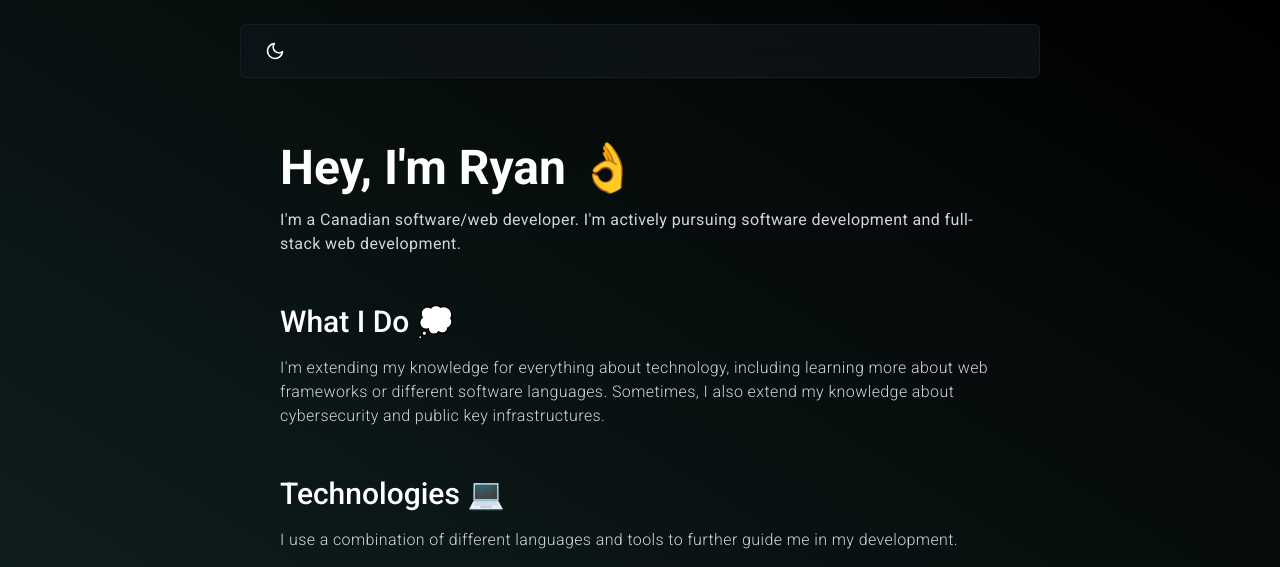
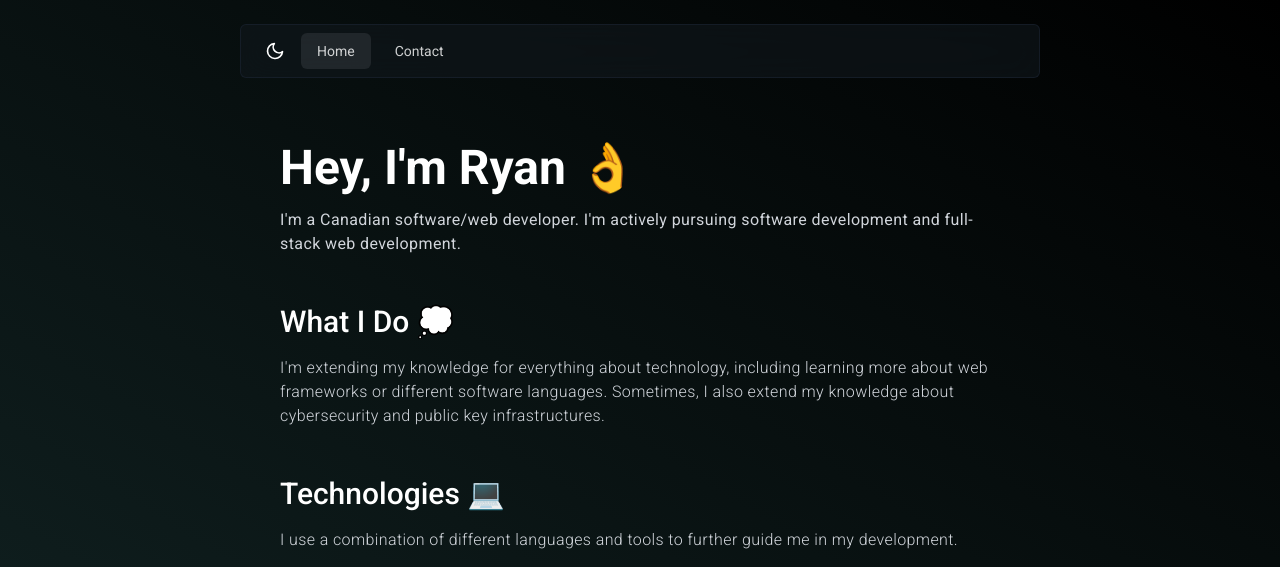
Before and after one commit to ryand56/personal-site, a Gatsby site: page / in a window 1280 px wide. Shown: the top 567 px of the page. Built offline with nearby package versions, Linux system fonts and the light colour scheme; Gatsby itself is replaced by a stand-in of ours.

Commit message:
Add landing buttons

```diff
--- a/src/components/Nav.jsx
+++ b/src/components/Nav.jsx
@@ -1,4 +1,6 @@
 import * as React from "react";
+import { useLocation } from "@reach/router";
+
 import { motion } from "framer-motion";
 
 import { Link } from "gatsby";
@@ -10,20 +12,27 @@ const LandingButton = ({ name, link, selected }) => (
     <Link className={classNames(
         selected
             ? "bg-black/10 dark:bg-[#c8c8dc]/10"
-            : "bg-transparent hover:bg-gray-700/5 dark:hover:bg-[#c8c8dc]/5 dark:text-white"
+            : "bg-transparent hover:bg-gray-700/5 dark:hover:bg-[#c8c8dc]/5 dark:text-white",
+        "cursor-pointer px-4 py-2 text-sm rounded-md text-black/80 hover:text-black dark:text-white/80 dark:hover:text-white transition-all duration-75"
     )} to={link}>
         {name}
     </Link>
 );
 
-const Nav = () => (
+const Nav = () => {
+    const location = useLocation();
+
+    return (
         <>
             <motion.div className="hidden z-[999] fixed w-[90%] md:w-[50rem] xs:flex flex-row justify-between items-center px-4 py-2 mt-4 md:mt-6 rounded-md bg-white/60 dark:bg-[#12181d]/60 border border-slate-800/50 backdrop-blur-lg">
                 <div className="flex flex-row items-center justify-between gap-2">
                     <ThemeToggle />
+                    <LandingButton name="Home" link="/" selected={location.pathname === "/"} />
+                    <LandingButton name="Contact" link="/contact" selected={location.pathname === "/contact"} />
                 </div>
             </motion.div>
         </>
     );
+};
 
 export default Nav;
```
Lines whose indentation alone changed are shown as unchanged.
